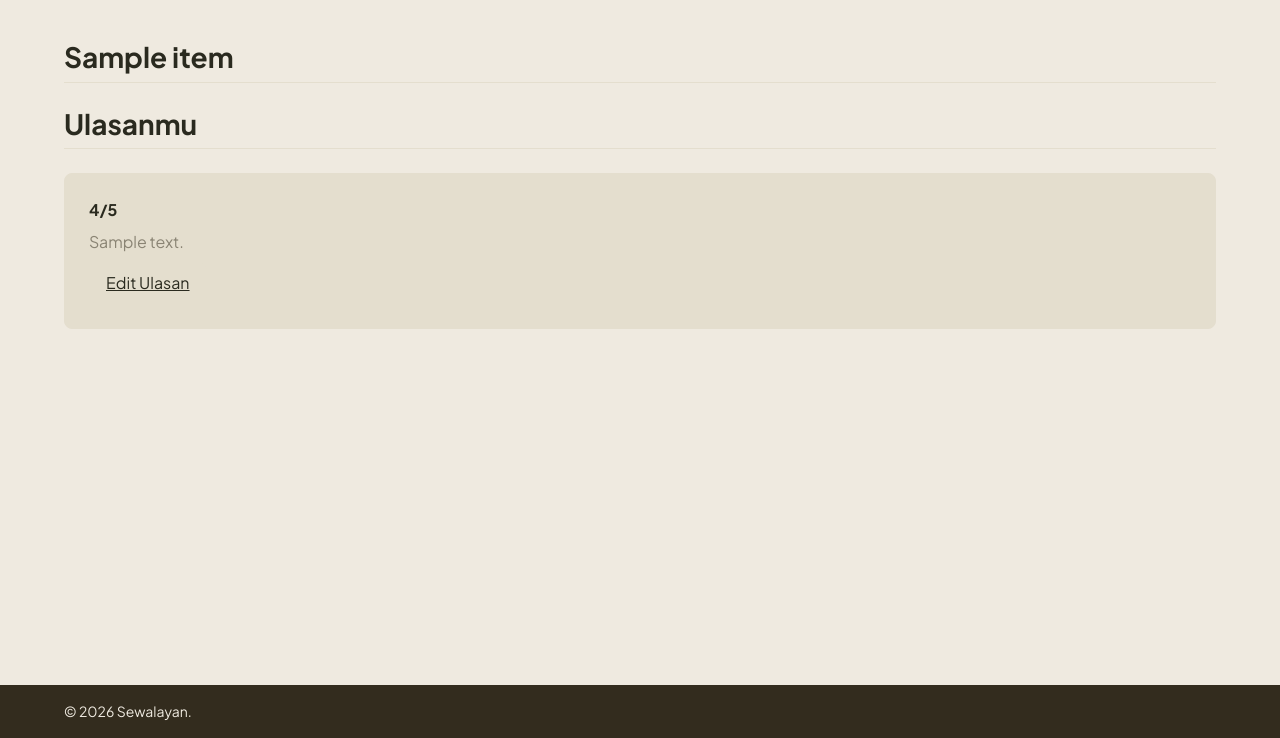
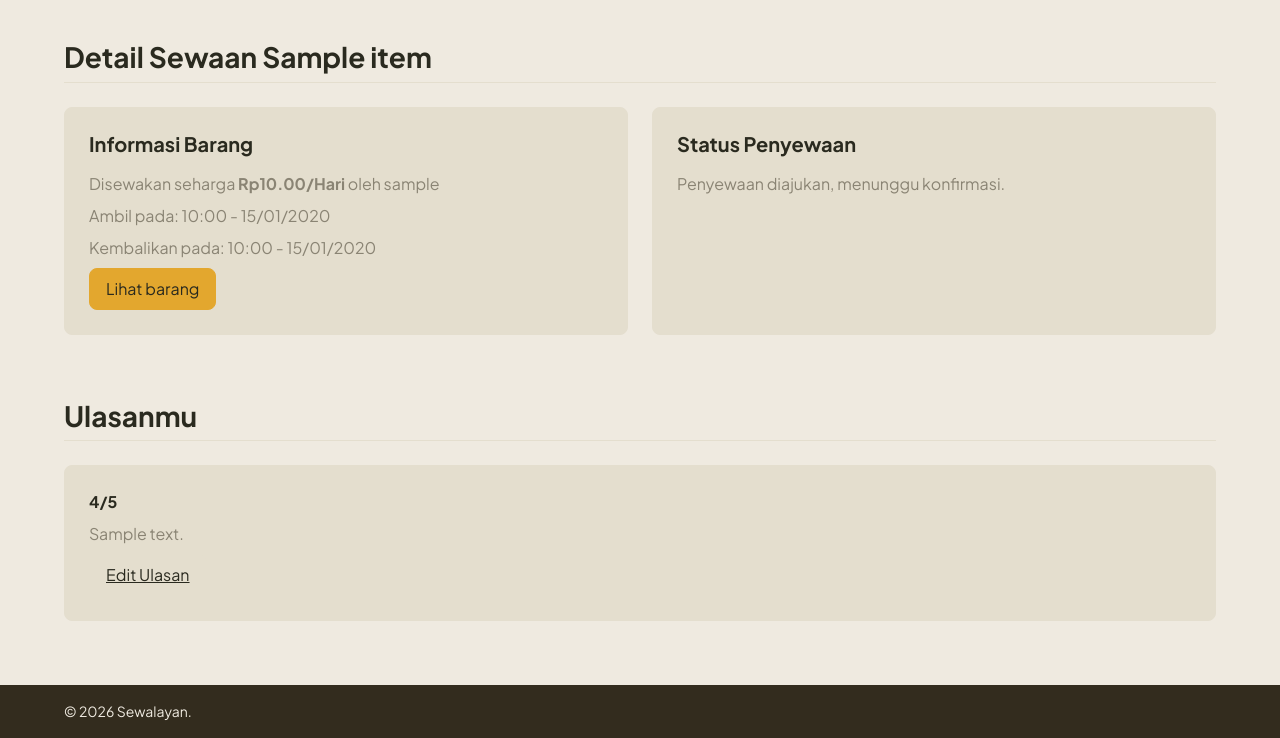
Before and after one commit to PBP-E-10/sewalayan, a Django app: page /order/details/00000000-0000-0000-0000-000000000001/ in a window 1280 px wide. Shown: the part 62-800 px from the top of the page. Run offline with Django 5.2, Linux system fonts and the light colour scheme; a user stored in the database is signed in; tables that the repository leaves empty hold one stand-in row (values such as "Sample post").

Commit message:
feat(order): struktur kerangka halaman order/details

```diff
--- a/templates/order/details.html
+++ b/templates/order/details.html
@@ -5,7 +5,33 @@
 {% endblock %}
 
 {% block content %}
-<h1 class="section__title">{{ order.item.name }}</h1>
+<section class="section">
+    <h1 class="section__title">Detail Sewaan {{ order.item.name }}</h1>
+    <div class="grid grid--lg">
+        <div class="card stack stack--sm">
+            <h3>Informasi Barang</h3>
+            <p>Disewakan seharga <strong>Rp{{ order.purchase_price }}/Hari</strong> oleh {{ order.item.owner }}</p>
+            <p>Ambil pada: {{ order.taken_at_fmt }}</p>
+            <p>Kembalikan pada: {{ order.returned_at_fmt }}</p>
+            <div class="row">
+            <!-- TODO: tambah href ke url penampilan item -->
+            <a class="btn btn--primary">Lihat barang</a>
+            </div>
+        </div>
+        <div class="card stack stack--sm">
+            <h3>Status Penyewaan</h3>
+            <p>{{ order.status_details }}</p>
+            <!-- TODO: tambah fungsionalitas berdasarkan status -->
+            <!-- Requested: none -->
+            <!-- Accepted: tambah tombol dan halaman pembayaran -->
+            <!-- Paid: tambah peta untuk ditampilkan -->
+            <!-- Picked-up: none -->
+            <!-- Finished: suruh review jika belum -->
+        </div>
 
+    </div>
+</section>
+
+<!-- TODO: modifikasi -->
 {% include 'review/_order_review.html' %}
 {% endblock %}
```
